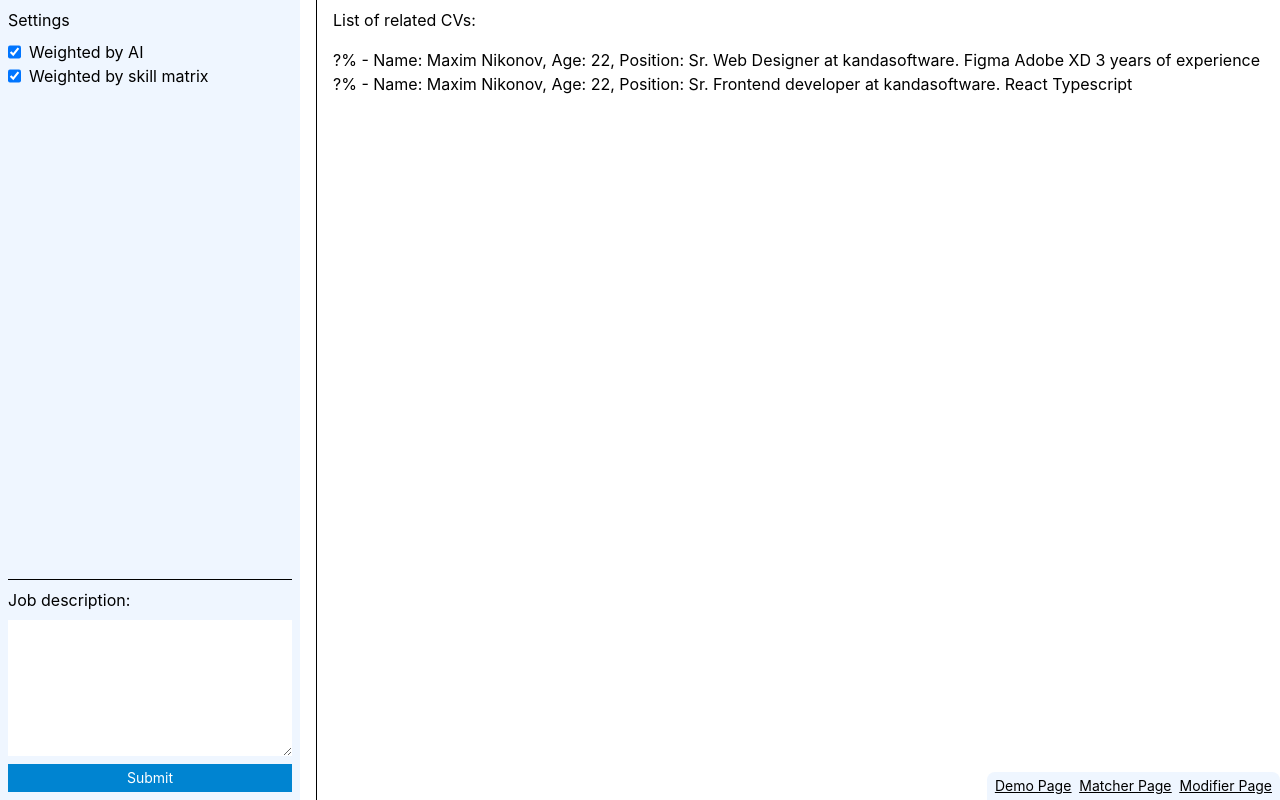
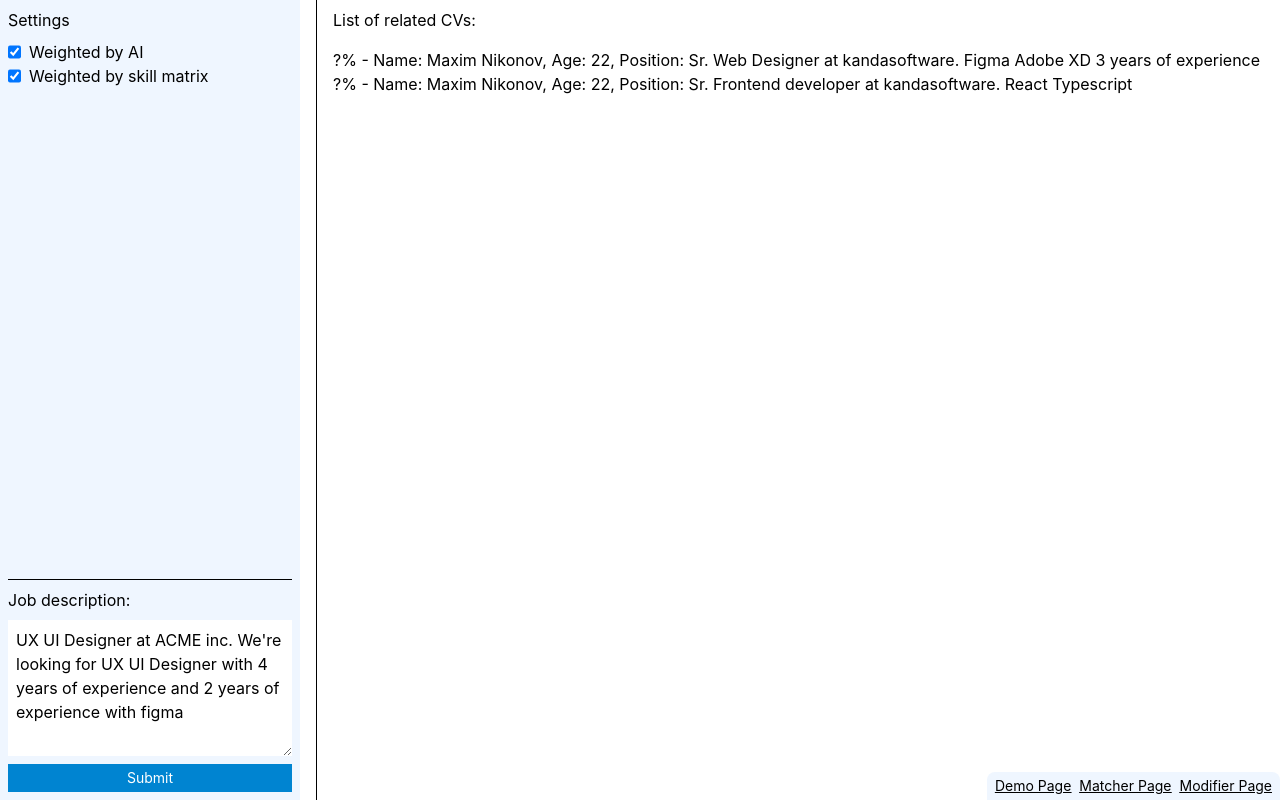
Before and after one commit to mnik01/gtop-ai-demo, a Vue app: page / in a window 1280 px wide. Built offline with nearby package versions, Linux system fonts and the light colour scheme.

Commit message:
fix: placeholder

```diff
--- a/src/pages/DemoPage.vue
+++ b/src/pages/DemoPage.vue
@@ -8,7 +8,7 @@ const cvs = ref([
 ]);
 
 const isLoading = ref(false);
-const inputJob = ref('');
+const inputJob = ref(`UX UI Designer at ACME inc. We're looking for UX UI Designer with 4 years of experience and 2 years of experience with figma`);
 
 
 const onSubmit = async () => {
```
